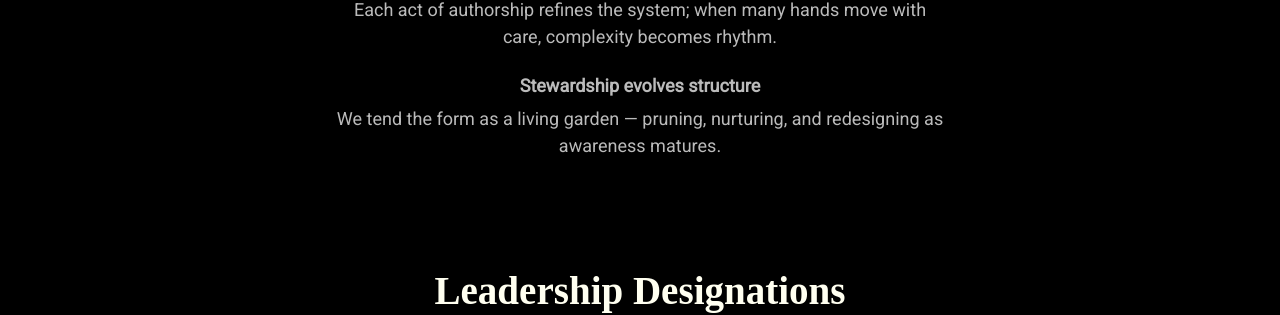
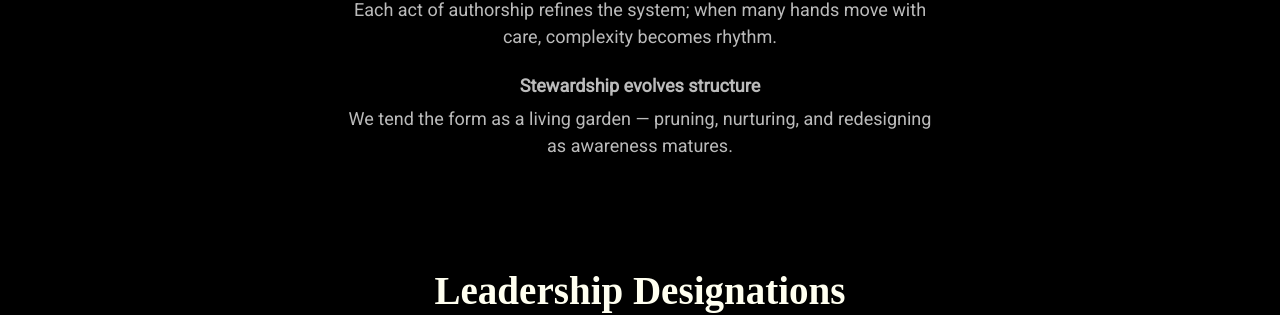
Before and after one commit to mindset-dojo/mindset-dojo.github.io, a Jekyll site: the page built from project.md, in a window 1280 px wide and 1400 px high, scrolled down 1086 px. Shown: the part 149-464 px from the top of the window. Built offline with Jekyll 4.4.1, drawn with Linux system fonts in a browser that asks for light colours; some web fonts are replaced.

Commit message:
feat: css cleanup

```diff
--- a/assets/css/03-layout.css
+++ b/assets/css/03-layout.css
@@ -114,23 +114,24 @@
     list-style: none;
   }
 
-  main > section.md-flow > dl {
+  main section.md-flow > h2 + dl {
+    margin-top: 0.75rem;
+  }
+
+  main section.md-flow > dl {
     max-width: 700px;
     margin: 0 auto 1.5rem;
     text-align: center;
     padding: 0;
   }
 
-  main > section.md-flow > h2 + dl {
-    margin-top: 0.75rem;
+  main section.md-flow > dl > dd {
+    max-width: 600px;
+    margin: 0 auto 0.9rem;
   }
 
-  main > section.md-flow > dl > dd {
-    margin: 0.35rem auto 0.9rem;
-  }
-
-  main > section.md-flow > dl > dt + dd {
-    margin-top: 0.35rem;
+  main section.md-flow > dl > dt {
+    margin: 1rem 0 0.35rem;
   }
 
   main > section.md-flow > blockquote {
```
